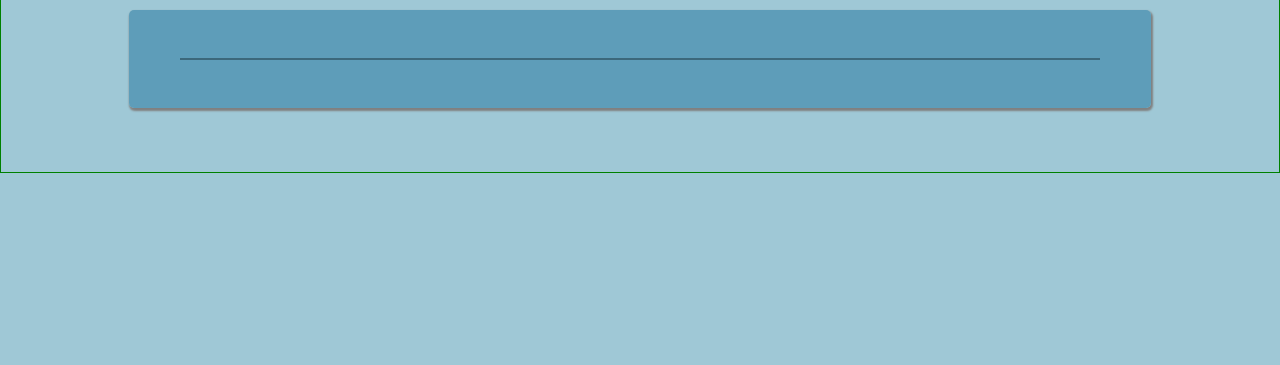
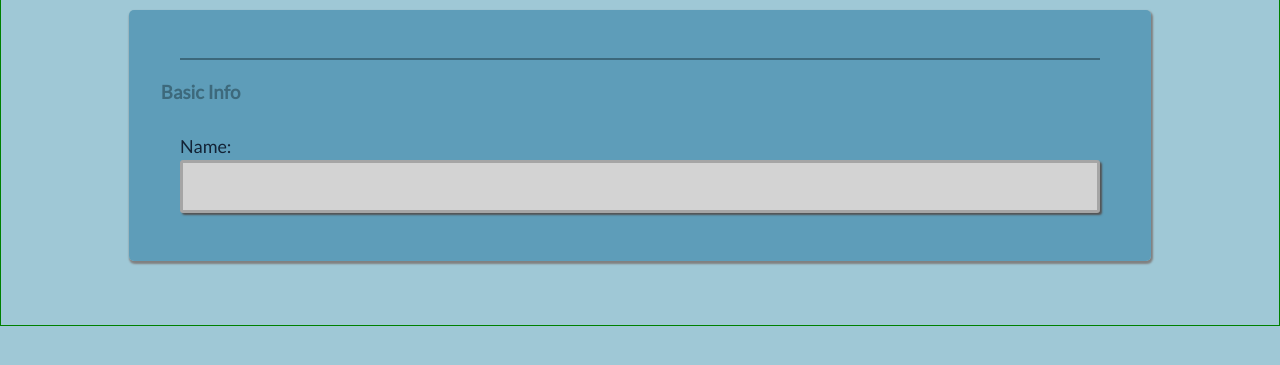
Before and after one commit to Marina8989/registerFormJS, a plain HTML site: page index.html in a window 1280 px wide. Shown: the part 173-538 px from the top of the page. Drawn offline with Linux system fonts and the light colour scheme.

Commit message:
register form js

```diff
--- a/index.html
+++ b/index.html
@@ -12,10 +12,15 @@
 </head>
 <body>
     <div class="container">
-      <h3>Register for</h3>
-      <h1>Full Stack Conf</h1>
+      <h3 class="container-head">Register for</h3>
+      <h1 class="container-title">Full Stack Conf</h1>
        <div class="form">
            <div class="hrLine"></div>
+           <h3 class="basicInfo">Basic Info</h3>
+           <form action="">
+               <label for="name" class="label">Name:</label><br />
+               <input class="input" type="text" name="name" id="name" />
+           </form>
        </div>
     </div>
 
--- a/main.css
+++ b/main.css
@@ -13,12 +13,12 @@ body{
     padding: 2rem 0;
     border: 1px solid green;
 }
-.container h3{
+.container .container-head{
     padding: 1.5rem 0;
     font-weight: 200;
     color: rgb(19, 35, 54);
 }
-.container h1{
+.container .container-title{
     color: rgb(19, 35, 54);
     font-size: 40px;
     font-weight: bold;
@@ -37,3 +37,34 @@ body{
     margin: 1rem auto;
     background:rgba(38, 70, 83, 0.596);
 }
+.basicInfo{
+    text-align: left;
+    padding: .3rem 0 1rem 2rem;
+    color: rgba(38, 70, 83, 0.596);
+}
+form{
+    width: 90%;
+    /* border: 1px solid green; */
+    margin: auto;
+    text-align: left;
+    padding: 1rem 0;
+}
+.label{
+    color:rgb(19, 35, 54);
+    font-size: 18px;
+}
+.input {
+    width: 100%;
+    padding: 1rem;
+    margin-top: .2rem;
+    border-radius: 3px;
+    border: 3px solid rgb(165, 165, 165);
+    box-shadow: 2px 2px 2px rgb(83, 83, 83);
+    background: lightgray;
+    outline: none;
+}
+.input:focus{
+     outline: none;
+     border: 3px solid lightblue;
+     background: white;
+}
```
